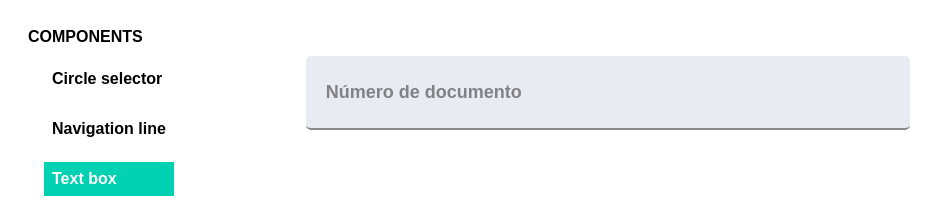
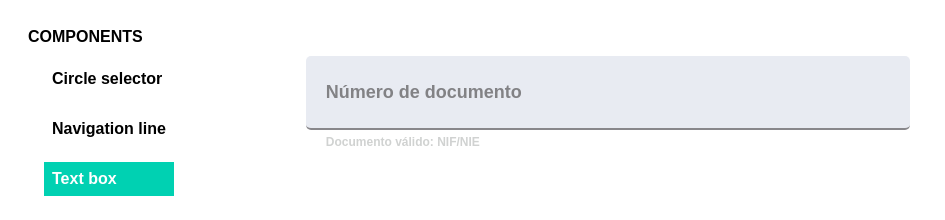
Before and after one commit to LaraGuardiola/angular-circleselector, an Angular app: page / in a window 1280 px wide. Both pictures are taken after a click on the item "Text box". Shown: the top 220 px of the page, without its empty margins (0-945 px from the left). Built offline with nearby package versions, Linux system fonts and the light colour scheme.

Commit message:
injected message, colors still not working

```diff
--- a/src/app/text-box/text-box.component.css
+++ b/src/app/text-box/text-box.component.css
@@ -20,5 +20,9 @@
 
 .icon {
     position: absolute;
+}
 
+.info {
+    margin-left: 20px;
+    margin-top: 5px;
 }
--- a/src/app/text-box/text-box.component.html
+++ b/src/app/text-box/text-box.component.html
@@ -9,5 +9,5 @@
     >
     <span #placeHODL class="placeholder">{{ placeholder }}</span>
     <div class="icon" #icon><fa-icon *ngIf="hasWarning" [icon]="symbol"></fa-icon></div>
-    <div class="info"></div>
+    <div class="info" #message>{{ msg }}</div>
 </div>
--- a/src/app/text-box/text-box.component.ts
+++ b/src/app/text-box/text-box.component.ts
@@ -12,7 +12,7 @@ export class TextBoxComponent implements OnInit {
   @Input() inputType: string
   @Input() height: number
   @Input() width: number
-  @Input() fontSize: number;
+  @Input() fontSize: number
   @Input() backgroundColor: string
 
   //style of the placeholder
@@ -28,14 +28,23 @@ export class TextBoxComponent implements OnInit {
 
   //style of the icon
   @Input() symbol: IconDefinition
-  @Input() iconTop: string;
-  @Input() iconRight: string;
-  @Input() iconSize: number;
+  @Input() iconTop: string
+  @Input() iconRight: string
+  @Input() iconSize: number
   @Input() iconColor: string
   @Input() hasWarning: boolean
 
+  //style of the validation message
+  @Input() defaultMessage: string
+  @Input() warningMessage: string
+  @Input() defaultMessageColor: string;
+  @Input() warningMessageColor: string;
+  @Input() msg: string
+  @Input() messageFontFamily: string
+  @Input() messageFontSize: string;
+
   constructor() {
-    this.inputType = 'text';
+    this.inputType = 'password'
     this.height = 70
     this.width = 600
     this.fontSize = 14
@@ -55,11 +64,19 @@ export class TextBoxComponent implements OnInit {
     this.iconRight = '20px'
     this.iconColor = '#f03136'
     this.hasWarning = false
+    this.defaultMessage = 'Documento válido: NIF/NIE'
+    this.warningMessage = '¿¡Qué demonios haces?!'
+    this.msg = this.defaultMessage
+    this.defaultMessageColor = '#d0d2d1'
+    this.warningMessageColor = '#f03136'
+    this.messageFontFamily = 'Arial'
+    this.messageFontSize = '12px'
    }
 
    @ViewChild('input') input: ElementRef | any
    @ViewChild('placeHODL') placeHODL: ElementRef | any
    @ViewChild('icon') icon: ElementRef | any
+   @ViewChild('message') message: ElementRef | any
 
   ngOnInit(): void {}
 
@@ -71,9 +88,9 @@ export class TextBoxComponent implements OnInit {
 
   setDefaultState(): void {
     this.setInputDefaultState()
-    this.setPlaceholderAnimation()
-    this.setPlaceholderStyle()
+    this.setPlaceholderDefaultState()
     this.setIconDefaultState()
+    this.setMessageDefaultState()
   }
 
   //setting up input style
@@ -92,22 +109,25 @@ export class TextBoxComponent implements OnInit {
   }
 
   setInputSize(): void {
-    this.input.nativeElement.style.setProperty('height', `${this.height}px`);
-    this.input.nativeElement.style.setProperty('width', `${this.width}px`);
-    this.input.nativeElement.style.setProperty('font-size', `${this.fontSize}px`);
+    this.input.nativeElement.style.setProperty('height', `${this.height}px`)
+    this.input.nativeElement.style.setProperty('width', `${this.width}px`)
+    this.input.nativeElement.style.setProperty('font-size', `${this.fontSize}px`)
   }
 
   //setting up placeholder style
-
+  setPlaceholderDefaultState(): void {
+    this.setPlaceholderAnimation()
+    this.setPlaceholderStyle()
+  }
   setPlaceholderAnimation(): void {
-    this.placeHODL.nativeElement.style.setProperty('transition', this.animation);
+    this.placeHODL.nativeElement.style.setProperty('transition', this.animation)
   }
 
   setPlaceholderStyle(): void {
-    this.placeHODL.nativeElement.style.setProperty('font-size', `${this.placeholderFontSize}px`);
-    this.placeHODL.nativeElement.style.setProperty('left', this.left);
-    this.placeHODL.nativeElement.style.setProperty('top', this.top);
-    this.placeHODL.nativeElement.style.setProperty('color', this.placeholderColor);
+    this.placeHODL.nativeElement.style.setProperty('font-size', `${this.placeholderFontSize}px`)
+    this.placeHODL.nativeElement.style.setProperty('left', this.left)
+    this.placeHODL.nativeElement.style.setProperty('top', this.top)
+    this.placeHODL.nativeElement.style.setProperty('color', this.placeholderColor)
   }
 
   //setting up icon style
@@ -119,23 +139,31 @@ export class TextBoxComponent implements OnInit {
     this.icon.nativeElement.style.setProperty('color', this.iconColor)
   }
 
+  //setting up validation message style
+
+  setMessageDefaultState(): void {
+    this.message.nativeElement.style.setProperty('font-family', this.messageFontFamily)
+    this.message.nativeElement.style.setProperty('font-size', this.messageFontSize)
+    this.message.nativeElement.style.setProperty('color', this.defaultMessageColor)
+  }
+
 
   //* Events
 
   onFocus(): void {
-    this.placeHODL.nativeElement.style.setProperty('top', this.focusTop);
-    this.placeHODL.nativeElement.style.setProperty('font-size', `${this.focusFontSize}px`);
-    this.placeHODL.nativeElement.style.setProperty('transition', this.animation);
+    this.placeHODL.nativeElement.style.setProperty('top', this.focusTop)
+    this.placeHODL.nativeElement.style.setProperty('font-size', `${this.focusFontSize}px`)
+    this.placeHODL.nativeElement.style.setProperty('transition', this.animation)
   }
 
   onFocusOut(): void {
     if(this.input.nativeElement.value.length > 0){
-      this.placeHODL.nativeElement.style.setProperty('top', this.focusTop);
-      this.placeHODL.nativeElement.style.setProperty('font-size', `${this.focusFontSize}px`);
-      this.placeHODL.nativeElement.style.setProperty('font-weight', `${this.fontWeight}`);
+      this.placeHODL.nativeElement.style.setProperty('top', this.focusTop)
+      this.placeHODL.nativeElement.style.setProperty('font-size', `${this.focusFontSize}px`)
+      this.placeHODL.nativeElement.style.setProperty('font-weight', `${this.fontWeight}`)
     }else{
-      this.placeHODL.nativeElement.style.setProperty('font-size', `${this.placeholderFontSize}px`);
-      this.placeHODL.nativeElement.style.setProperty('top', this.top);
+      this.placeHODL.nativeElement.style.setProperty('font-size', `${this.placeholderFontSize}px`)
+      this.placeHODL.nativeElement.style.setProperty('top', this.top)
     }
   }
 
```
